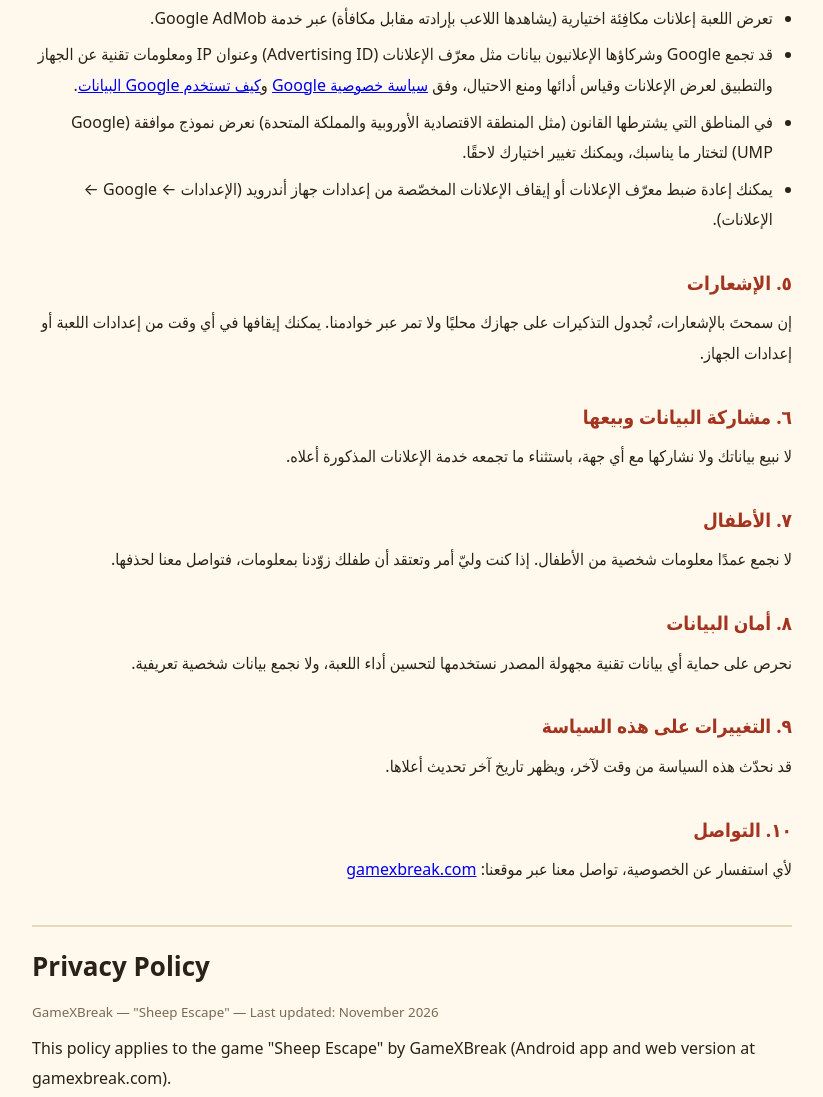
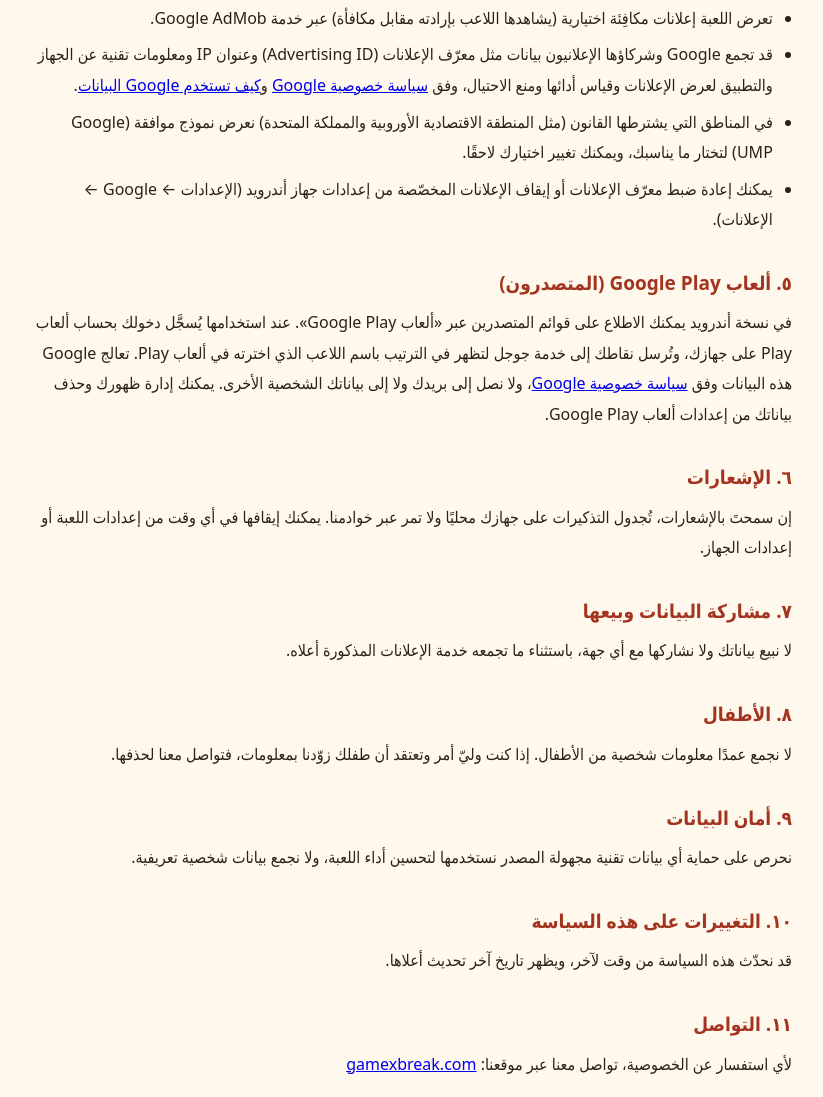
Before and after one commit to mohamedelghazawy-ctrl/gamexbreak-site, a plain HTML site: page privacy.html in a window 1280 px wide. Shown: the part 595-1692 px from the top of the page, without its empty margins (228-1051 px from the left). Drawn offline with Linux system fonts and the light colour scheme.

Commit message:
Add files via upload

```diff
--- a/privacy.html
+++ b/privacy.html
@@ -38,22 +38,25 @@ small{color:#7a6a55}
 <li>يمكنك إعادة ضبط معرّف الإعلانات أو إيقاف الإعلانات المخصّصة من إعدادات جهاز أندرويد (الإعدادات ← Google ← الإعلانات).</li>
 </ul>
 
-<h2>٥. الإشعارات</h2>
+<h2>٥. ألعاب Google Play (المتصدرون)</h2>
+<p>في نسخة أندرويد يمكنك الاطلاع على قوائم المتصدرين عبر «ألعاب Google Play». عند استخدامها يُسجَّل دخولك بحساب ألعاب Play على جهازك، وتُرسل نقاطك إلى خدمة جوجل لتظهر في الترتيب باسم اللاعب الذي اخترته في ألعاب Play. تعالج Google هذه البيانات وفق <a href="https://policies.google.com/privacy">سياسة خصوصية Google</a>، ولا نصل إلى بريدك ولا إلى بياناتك الشخصية الأخرى. يمكنك إدارة ظهورك وحذف بياناتك من إعدادات ألعاب Google Play.</p>
+
+<h2>٦. الإشعارات</h2>
 <p>إن سمحتَ بالإشعارات، تُجدول التذكيرات على جهازك محليًا ولا تمر عبر خوادمنا. يمكنك إيقافها في أي وقت من إعدادات اللعبة أو إعدادات الجهاز.</p>
 
-<h2>٦. مشاركة البيانات وبيعها</h2>
+<h2>٧. مشاركة البيانات وبيعها</h2>
 <p>لا نبيع بياناتك ولا نشاركها مع أي جهة، باستثناء ما تجمعه خدمة الإعلانات المذكورة أعلاه.</p>
 
-<h2>٧. الأطفال</h2>
+<h2>٨. الأطفال</h2>
 <p>لا نجمع عمدًا معلومات شخصية من الأطفال. إذا كنت وليّ أمر وتعتقد أن طفلك زوّدنا بمعلومات، فتواصل معنا لحذفها.</p>
 
-<h2>٨. أمان البيانات</h2>
+<h2>٩. أمان البيانات</h2>
 <p>نحرص على حماية أي بيانات تقنية مجهولة المصدر نستخدمها لتحسين أداء اللعبة، ولا نجمع بيانات شخصية تعريفية.</p>
 
-<h2>٩. التغييرات على هذه السياسة</h2>
+<h2>١٠. التغييرات على هذه السياسة</h2>
 <p>قد نحدّث هذه السياسة من وقت لآخر، ويظهر تاريخ آخر تحديث أعلاها.</p>
 
-<h2>١٠. التواصل</h2>
+<h2>١١. التواصل</h2>
 <p>لأي استفسار عن الخصوصية، تواصل معنا عبر موقعنا: <a href="https://gamexbreak.com">gamexbreak.com</a></p>
 
 <div class="en">
@@ -63,6 +66,7 @@ small{color:#7a6a55}
 <p><b>What we do not collect:</b> no account is required and we do not collect your name, email, phone number, location, contacts, photos or files.</p>
 <p><b>On-device data:</b> settings and game progress are stored only on your device and are never sent to us.</p>
 <p><b>Ads:</b> the game shows optional rewarded ads through Google AdMob. Google and its partners may collect the Advertising ID, IP address and technical device/app information to serve and measure ads and prevent fraud, as described in <a href="https://policies.google.com/privacy">Google's Privacy Policy</a>. Where required by law (e.g. EEA/UK), a Google consent form (UMP) is shown and you can change your choice later. You can reset your advertising ID or opt out of ad personalization in your Android settings.</p>
+<p><b>Google Play Games (leaderboards):</b> in the Android app you can view leaderboards through Google Play Games. When used, you are signed in with your Play Games profile on your device and your scores are sent to Google so they can appear in the ranking under the player name you chose in Play Games. Google processes this data under <a href="https://policies.google.com/privacy">Google's Privacy Policy</a>; we do not access your email or other personal data. You can manage your visibility and delete your data from Google Play Games settings.</p>
 <p><b>Notifications:</b> if you allow them, reminders are scheduled locally on your device.</p>
 <p><b>Sharing:</b> we do not sell your data or share it with anyone other than the ad service described above.</p>
 <p><b>Children:</b> we do not knowingly collect personal information from children. Parents who believe their child has provided information can contact us for deletion.</p>
```
